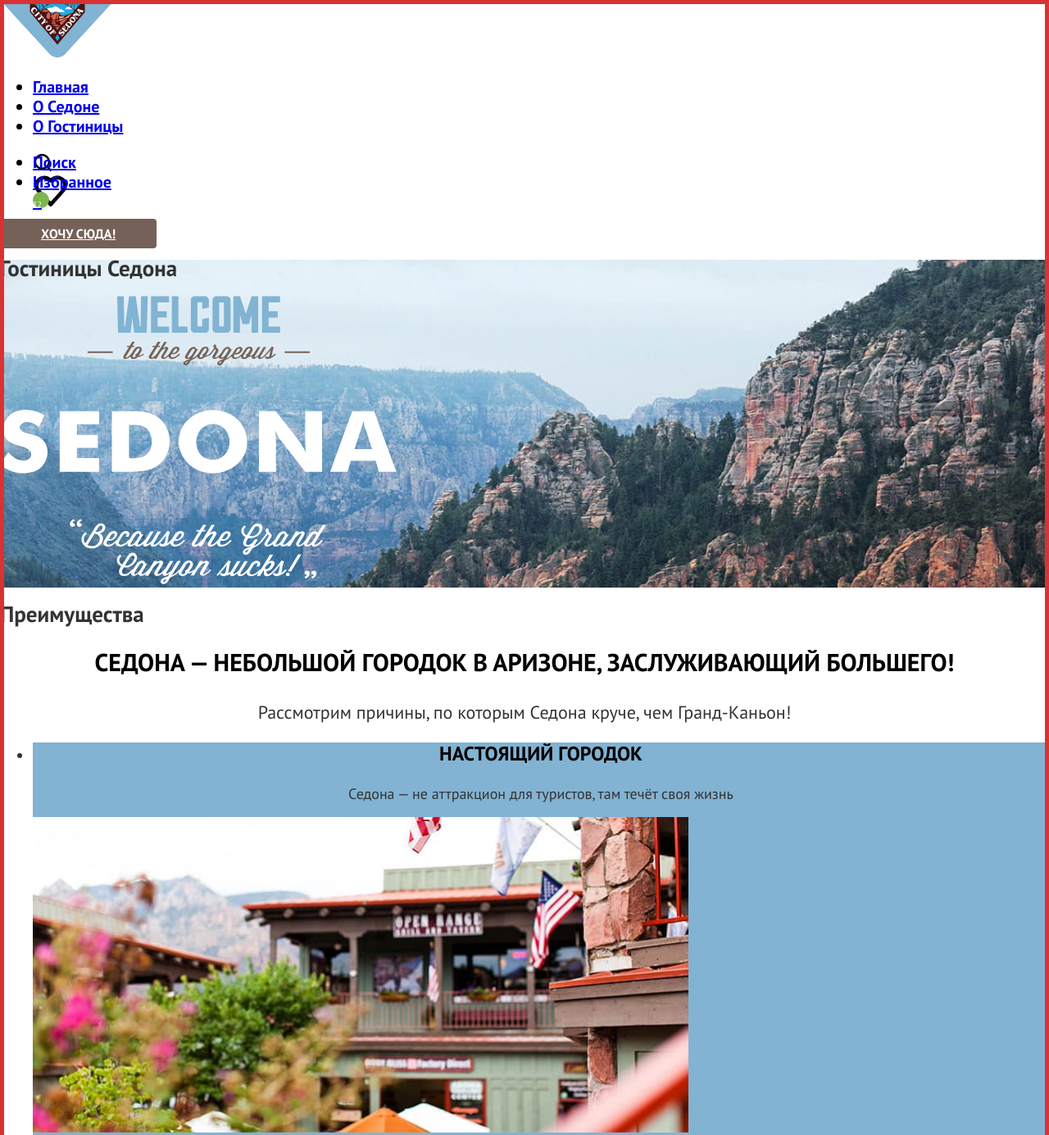
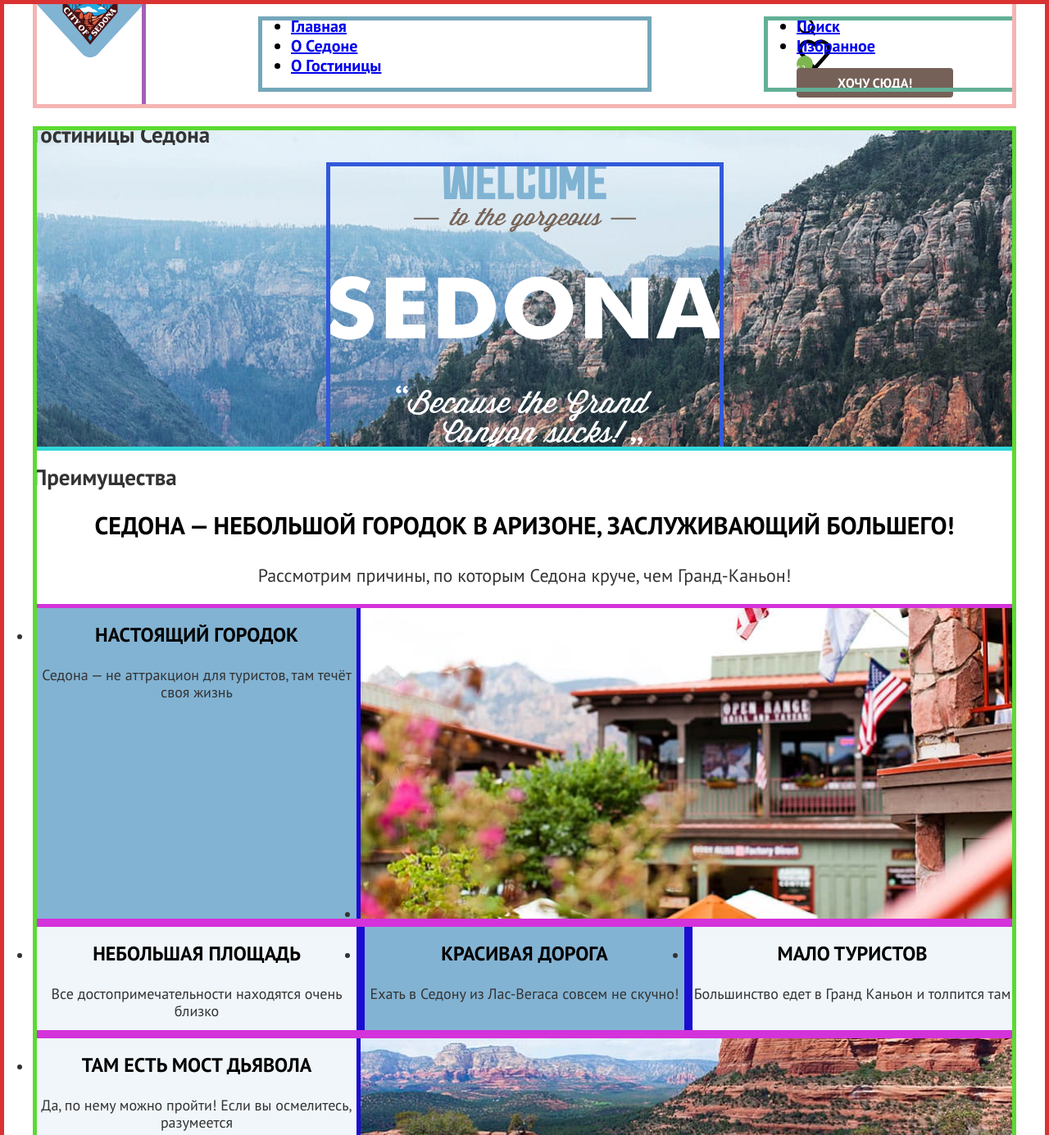
Before and after one commit to htmlacademy-htmlcss/2450769-sedona-1, a website built with Vite: page index.html in a window 1280 px wide. Shown: the top 1385 px of the page at 82% size. Built offline with nearby package versions, Linux system fonts and the light colour scheme.

Commit message:
grid for main-header,hero,advantages

```diff
--- a/index.html
+++ b/index.html
@@ -12,10 +12,12 @@
   <body>
 
     <header class="main-header">
+
+      <nav class="navigation">
         <a class="navigation-logo" href="index.html" aria-current="page">
           <img class="page-header-logo" src="images/logo.svg" alt="Логотип Седона" width="140" height="70">
         </a>
-      <nav class="navigation">
+
         <ul class="navigation-list">
           <li class="navigation-item">
             <a class="navigation-link" href="index.html" aria-current="page">Главная</a>
@@ -38,17 +40,19 @@
               <span class="visually-hidden">Избранное</span>
               <div class="notification-badge"><span class="notification-badge-number">12</span></div>
             </a>
+            <a class="header-button" href="catalog.html">Хочу сюда!</a>
           </li>
         </ul>
       </nav>
-      <a class="header-button" href="catalog.html">Хочу сюда!</a>
+
     </header>
 
     <main class="main-container">
 
+      <div class="page-container">
         <section class="hero">
           <h1 class="visually-hidden">Гостиницы Седона</h1>
-        <img src="images/welcome.svg" alt="Welcome" width="485" height="352">
+          <img class="hero-img" src="images/welcome.svg" alt="Welcome" width="485" height="352">
         </section>
 
         <section class="advantages">
@@ -59,8 +63,12 @@
             <li class="advantages-item advantages-item-wide">
               <h3 class="advantages-title">Настоящий городок</h3>
               <p class="advantages-description">Седона — не аттракцион для туристов, там течёт своя жизнь</p>
+            </li>
+            <li class="advantages-item-wide">
               <img class="advantages-img" src="images/flags.jpg" alt="Гостиница на фоне гор" width="800" height="385">
             </li>
+          </ul>
+          <ul class="advantages-list">
             <li class="advantages-item">
               <h3 class="advantages-title">Небольшая площадь</h3>
               <p class="advantages-description">Все достопримечательности находятся очень близко</p>
@@ -73,9 +81,13 @@
               <h3 class="advantages-title">Мало туристов</h3>
               <p class="advantages-description">Большинство едет в Гранд Каньон и толпится там</p>
             </li>
-          <li class="advantages-item advantages-item-wide">
+          </ul>
+          <ul class="advantages-list">
+            <li class="advantages-item">
               <h3 class="advantages-title">Там есть мост дьявола</h3>
               <p class="advantages-description">Да, по нему можно пройти! Если вы осмелитесь, разумеется</p>
+            </li>
+            <li class="advantages-item-wide">
               <img class="advantages-img" src="images/stone.jpg" alt="Каньен и горы" width="800" height="385">
             </li>
           </ul>
@@ -86,7 +98,7 @@
           <p class="lead infrastructure-lead">Приезжайте в Седону отдохнуть в комфорте и уюте!</p>
           <p class="description">Опытный персонал и качественное обслуживание!</p>
           <ul class="infrastructure-list">
-          <li class="infrastructure-item advantages-item">
+            <li class="infrastructure-item road">
               <h3 class="advantages-title infrastructure-title">Жилье</h3>
               <p class="advantages-description infrastructure-description">Рекомендуем пожить в настоящем мотеле, всё как в кино!</p>
             </li>
@@ -94,7 +106,7 @@
               <h3 class="advantages-title infrastructure-title">Еда</h3>
               <p class="advantages-description infrastructure-description">Всегда заказывайте топовый фирменный бургер, вы не разочаруетесь!</p>
             </li>
-          <li class="infrastructure-item advantages-item">
+            <li class="infrastructure-item road">
               <h3 class="advantages-title infrastructure-title">Сувениры</h3>
               <p class="advantages-description infrastructure-description">Не только китайского, но и настоящего местного производства!</p>
             </li>
@@ -118,6 +130,7 @@
             <button class="subscribe-button" type="submit">Подписаться</button>
           </form>
         </section>
+      </div>
     </main>
 
     <footer class="main-footer">
--- a/styles/styles.css
+++ b/styles/styles.css
@@ -39,11 +39,41 @@ body {
 }
 
 .navigation {
+  display: flex;
+  padding: 0;
+  width: 1200px;
+  margin: 0 auto;
   font-size: 20px;
   line-height: 24px;
   font-weight: 700;
   text-transform: capitalize;
   color: #000000;
+
+  outline: 5px solid rgb(245, 180, 180);
+  outline-offset: -5px;
+}
+
+.navigation-logo {
+  width: 138px;
+  margin-right: auto;
+
+  outline: 5px solid #a460b5;
+  outline-offset: -5px;
+}
+
+.navigation-list {
+  width: 440px;
+
+  outline: 5px solid #74a7ba;
+  outline-offset: -5px;
+}
+
+.navigation-user {
+  width: 268px;
+  margin-left: auto;
+
+  outline: 5px solid #62b097;
+  outline-offset: -5px;
 }
 
 .navigation-user-search {
@@ -84,10 +114,29 @@ body {
   color: #ffffff;
 }
 
+.page-container {
+  width: 1200px;
+  margin: 0 auto;
+
+  outline: 5px solid rgb(92, 218, 50);
+  outline-offset: -5px;
+}
+
 .hero {
   background-image: url("../images/index-background.jpg");
   background-repeat: no-repeat;
   background-size: 100% auto;
+
+  outline: 5px solid rgb(50, 215, 218);
+  outline-offset: -5px;
+}
+
+.hero-img {
+  display: block;
+  margin: 0 auto;
+
+  outline: 5px solid rgb(50, 89, 218);
+  outline-offset: -5px;
 }
 
 .lead {
@@ -107,20 +156,21 @@ body {
   color: #333333;
 }
 
-.subscribe-title .subscribe-description {
-  color: #ffffff;
+.advantages-list {
+  margin: 0;
+  padding: 0;
+  display: flex;
+
+  outline: 5px solid rgb(212, 50, 218);
+  outline-offset: -5px;
 }
 
-.subscribe {
-  background-image: url("../images/Subscribe.jpg");
-  background-color: #82b3d3;
-  background-repeat: no-repeat;
-  background-size: 100% auto;
-}
+.advantages-item {
+  width: 400px;
+  background-color: rgba(131, 179, 211, 0.12);
 
-.subscribe_catalog {
-  background-image: none;
-  background-color: #ffffff;
+  outline: 5px solid rgb(26, 13, 210);
+  outline-offset: -5px;
 }
 
 .advantages-title {
@@ -139,16 +189,28 @@ body {
   text-align: center;
 }
 
-.advantages-item {
-  background-color: rgba(131, 179, 211, 0.12);
+.advantages-item-wide {
+  background-color: #82b3d3;
 }
 
 .road {
-  background-color: rgba(131, 179, 211, 0.2);
+  background-color: rgba(131, 179, 211, 20);
 }
 
-.advantages-item-wide {
+.subscribe-title .subscribe-description {
+  color: #ffffff;
+}
+
+.subscribe {
+  background-image: url("../images/Subscribe.jpg");
   background-color: #82b3d3;
+  background-repeat: no-repeat;
+  background-size: 100% auto;
+}
+
+.subscribe_catalog {
+  background-image: none;
+  background-color: #ffffff;
 }
 
 .phone {
```
Also changed, not shown: catalog.html (+7 -4 lines). Lines whose indentation alone changed are shown as unchanged.
